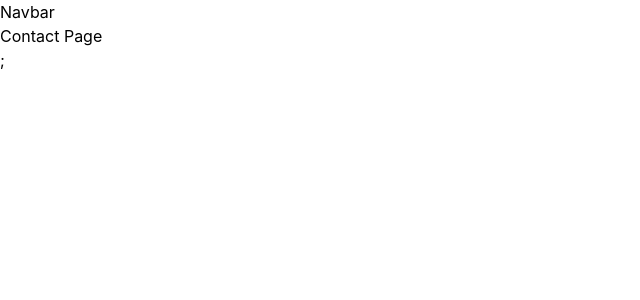
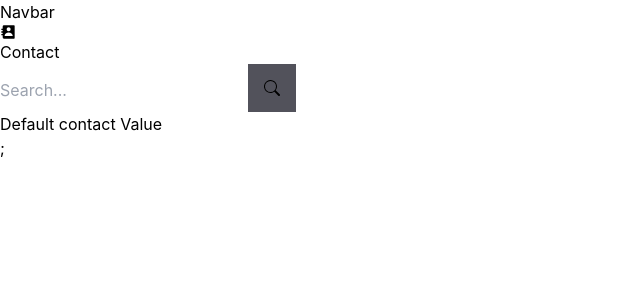
Before and after one commit to Ryan-Nam/contact-app, a React (Create React App) app: page / in a window 1280 px wide. Shown: the top 300 px of the page, without its empty margins (0-640 px from the left). Built offline with nearby package versions, Linux system fonts and the light colour scheme.

Commit message:
Add Search Header Function with Icons

```diff
--- a/package.json
+++ b/package.json
@@ -8,6 +8,7 @@
     "@testing-library/user-event": "^13.5.0",
     "react": "^18.2.0",
     "react-dom": "^18.2.0",
+    "react-icons": "^4.11.0",
     "react-router-dom": "^6.18.0",
     "react-scripts": "5.0.1",
     "web-vitals": "^2.1.4"
--- a/src/App.js
+++ b/src/App.js
@@ -1,11 +1,13 @@
 import './App.css';
 import { Outlet } from 'react-router-dom';
 import Navbar from './components/Navbar';
+import SearchHeader from './components/SearchHeader';
 
 function App() {
   return (
     <>
       <Navbar />
+      <SearchHeader />
       <Outlet />
     </>
   );
--- a/src/components/Contacts.jsx
+++ b/src/components/Contacts.jsx
@@ -1,9 +1,7 @@
 import React from 'react';
+import { useParams } from 'react-router-dom';
 
 export default function Contacts() {
-    return (
-        <div>
-            Contact Page
-        </div>
-    );
+  const { keyword } = useParams();
+  return <div>{keyword ? `${keyword}` : 'Default contact Value'}</div>;
 }
--- /dev/null
+++ b/src/components/SearchHeader.jsx
@@ -0,0 +1,33 @@
+import React, { useEffect, useState } from 'react';
+import { BiSolidContact } from 'react-icons/bi';
+import { BsSearch } from 'react-icons/bs';
+import { Link, useNavigate, useParams } from 'react-router-dom';
+export default function SearchHeader() {
+    const {keyword} = useParams();
+  const navigate = useNavigate();
+  const [text, setText] = useState('');
+  const handleSubmit = (e) => {
+    e.preventDefault();
+    navigate(`/contacts/${text}`);
+  };
+  useEffect(() => setText(keyword || ''), [keyword]);
+  return (
+    <header>
+      <Link to='/'>
+        <BiSolidContact />
+        <h1>Contact</h1>
+      </Link>
+      <form onSubmit={handleSubmit}>
+        <input
+          type='text'
+          placeholder='Search...'
+          value={text}
+          onChange={(e) => setText(e.target.value)}
+        />
+        <button className='bg-zinc-600 p-4'>
+          <BsSearch />
+        </button>
+      </form>
+    </header>
+  );
+}
```
Also changed, not shown: 1 other file (tests, documents, lock files or other folders).
